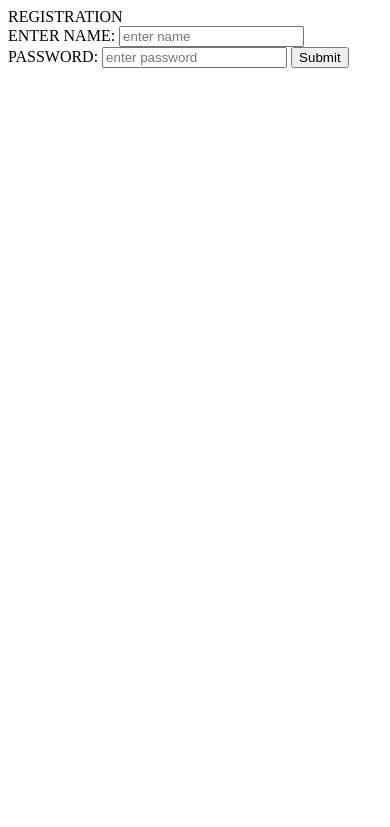
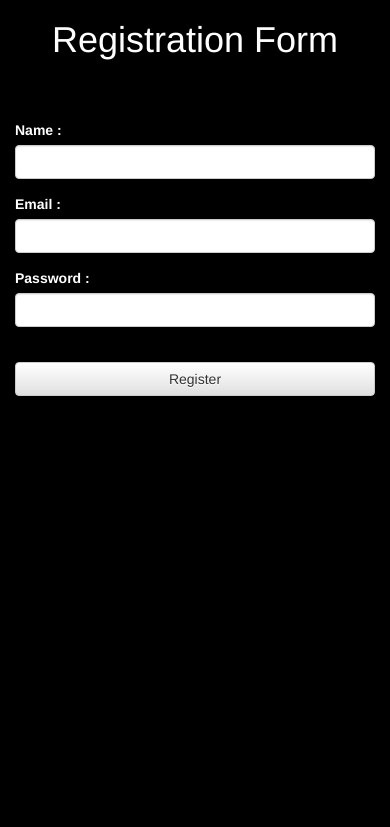
Before and after one commit to suresh-krish/project1, a Flask app: page / in a window 390 px wide. Shown: the top 827 px of the page. Run offline with Flask 2, Linux system fonts and the light colour scheme; some libraries are stand-ins or nearby versions.

Commit message:
registration update

```diff
--- a/project1/templates/index.html
+++ b/project1/templates/index.html
@@ -1,18 +1,87 @@
+<!DOCTYPE html>
+<html lang="en">
+<head>
+    <meta charset="UTF-8">
+    <meta name="viewport" content="width=device-width, initial-scale=1.0">
+    <meta http-equiv="X-UA-Compatible" content="ie=edge">
+    <link rel="stylesheet" href="https://cdnjs.cloudflare.com/ajax/libs/meyer-reset/2.0/reset.min.css">
+    <title>Register | Flask</title>
+    <!-- Latest compiled and minified CSS -->
+    <link rel="stylesheet" href="https://maxcdn.bootstrapcdn.com/bootstrap/3.3.7/css/bootstrap.min.css" integrity="sha384-BVYiiSIFeK1dGmJRAkycuHAHRg32OmUcww7on3RYdg4Va+PmSTsz/K68vbdEjh4u" crossorigin="anonymous">
 
-{% block heading %}
+    <!-- Optional theme -->
+    <link rel="stylesheet" href="https://maxcdn.bootstrapcdn.com/bootstrap/3.3.7/css/bootstrap-theme.min.css" integrity="sha384-rHyoN1iRsVXV4nD0JutlnGaslCJuC7uwjduW9SVrLvRYooPp2bWYgmgJQIXwl/Sp" crossorigin="anonymous">
+<style>
+    body{
+        background-color: black;
+    }
+    h1
+    {
+        margin: 20px;
+        text-align: center;
+        color: white;
+    }
+    .success, .warning, .error {
+        font-family: sans-serif;
+        font-size: 18px;
+        font-weight: bold;
+        border: 1px solid black;
+        padding: 2px;
+        margin: 5px;
+    }
+    .success {
+    background-color: green;
+    }
+    .error
+    {
+        background-color: red;
+    }
+    form input , label{
+        color: white;
+    }
+</style>
+</head>
+<body>
+    <h1>Registration Form</h1>
+    {% if "account created successfully" in name %}
+        <div class="success">{{name}}</div>
+    {% endif %}
+    {% if name=="The length of password should be greater than 8" %}
+        <div class="error">{{name}}</div>
+    {% endif %}
+    {% if name=="The name has numbers in it!!" %}
+    <div class="error">{{name}}</div>
+    {% endif %}
 
-REGISTRATION
 
-{% endblock %}
 
-{% block body %}
+    <div class="container" >
+        <div class="row" style="margin-top: 40px">
+            <div class="col-sm-6">
+                <form action="{{url_for('register')}}" method="POST">
+                        <div class="form-group">
+                        <label for="name">Name : </label>
+                        <input type="name" required name="name" class="form-control" id="mail">
+                      </div>
+                    <div class="form-group">
+                      <label for="email">Email : </label>
+                      <input type="email" required name="mail" class="form-control" id="mail">
+                    </div>
+                    <div class="form-group">
+                      <label for="email">Password : </label>
+                      <input type="password" required name="passw" class="form-control" id="passw">
+                    </div>
+                     <br>
 
-<form action="{{url_for('register')}}" method="post">
-    <label for="fname">ENTER NAME:</label>
-    <input type="text" name="name" placeholder="enter name">
-    <label for="fname1">PASSWORD:</label>
-    <input type="password" name="name" placeholder="enter password">
-    <button>Submit</button>
-</form>
+                    <button style="background-color:skyblue;" type="submit" class="btn form-control btn-default">Register</button>
 
-{% endblock %}
+                </form>
+            </div>
+        </div>
+    </div>
+    <br>
+
+<!-- Latest compiled and minified JavaScript -->
+<script src="https://maxcdn.bootstrapcdn.com/bootstrap/3.3.7/js/bootstrap.min.js" integrity="sha384-Tc5IQib027qvyjSMfHjOMaLkfuWVxZxUPnCJA7l2mCWNIpG9mGCD8wGNIcPD7Txa" crossorigin="anonymous"></script>
+</body>
+</html>
```
